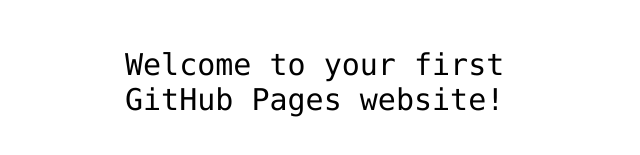
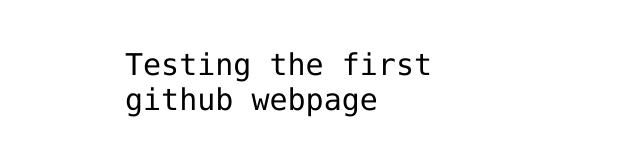
Before and after one commit to Ijlal40/Ijlal40.github.io, a plain HTML site: page index.html in a window 1280 px wide. Shown: the part 341-496 px from the top of the page, without its empty margins (315-955 px from the left). Drawn offline with Linux system fonts and the light colour scheme.

Commit message:
Update index.html

```diff
--- a/index.html
+++ b/index.html
@@ -12,7 +12,7 @@
 <img src="https://octodex.github.com/images/daftpunktocat-thomas.gif" id="octocat" alt="octocat-gif" />
 
 <!-- Change this code here by copy and pasting your template on line 15 -->
-<p>Welcome to your first GitHub Pages website!</p>
+<p>Testing the first github webpage</p>
 
 </body>
 </html>
```
